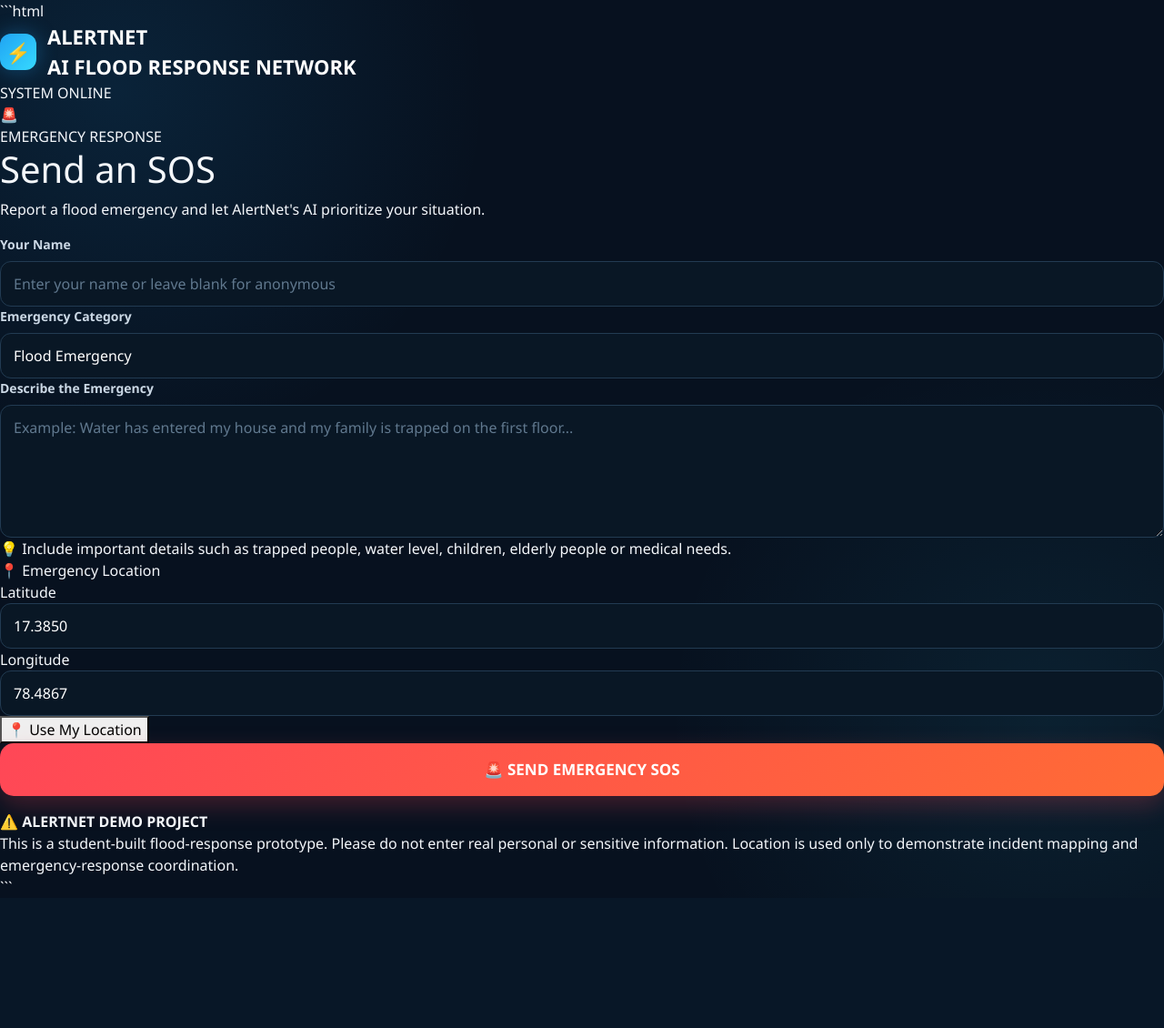
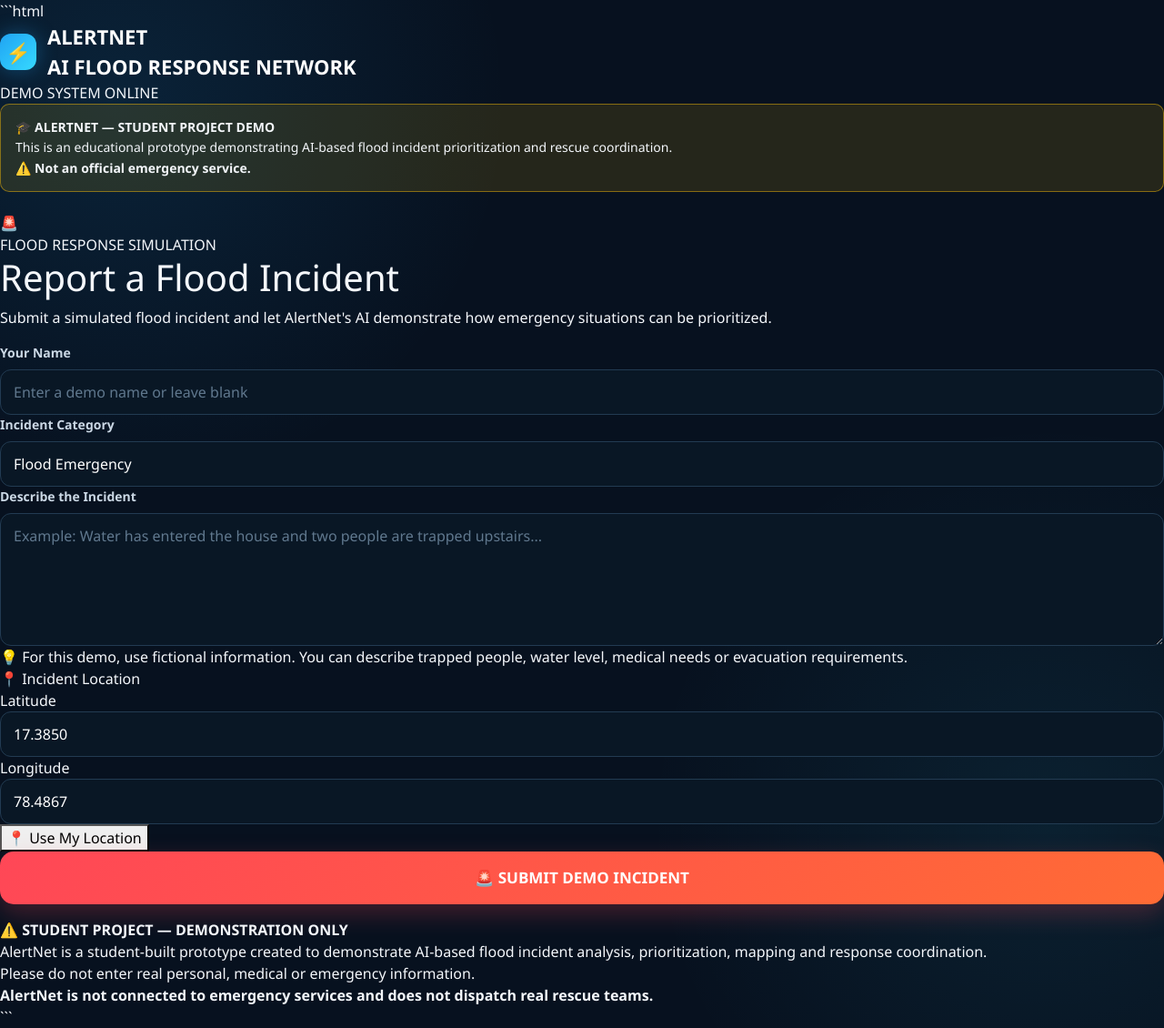
Before and after one commit to gpedarapati-dotcom/AlertNet, a Flask app: page /citizen in a window 1280 px wide. Shown: the whole page at 91% size. Before the commit the page ends 972 px from the top, so only its background shows below. Run offline with Flask 3, Linux system fonts and the light colour scheme; parts of the project's set-up code (start-up, migrations or seed data) failed here and were passed over.

Commit message:
Clarify AlertNet student demo

```diff
--- a/templates/citizen.html
+++ b/templates/citizen.html
@@ -4,53 +4,141 @@
 <head>
     <meta charset="UTF-8">
     <meta name="viewport" content="width=device-width, initial-scale=1.0">
-    <title>AlertNet | Emergency SOS</title>
 
-    <link href="https://cdn.jsdelivr.net/npm/bootstrap@5.3.3/dist/css/bootstrap.min.css" rel="stylesheet">
+    <title>AlertNet | Student Flood Response Demo</title>
 
-    <link rel="stylesheet" href="{{ url_for('static', filename='css/style.css') }}">
+    <link
+        href="https://cdn.jsdelivr.net/npm/bootstrap@5.3.3/dist/css/bootstrap.min.css"
+        rel="stylesheet"
+    >
+
+    <link
+        rel="stylesheet"
+        href="{{ url_for('static', filename='css/style.css') }}"
+    >
 </head>
+
 
 <body class="alertnet-body">
 
+
+    <!-- ==============================
+         TOP NAVIGATION
+    =============================== -->
+
     <nav class="topbar">
+
         <div class="brand">
+
             <span class="brand-icon">⚡</span>
 
             <div>
-                <div class="brand-name">ALERTNET</div>
-                <div class="brand-subtitle">AI FLOOD RESPONSE NETWORK</div>
-            </div>
+
+                <div class="brand-name">
+                    ALERTNET
                 </div>
 
+                <div class="brand-subtitle">
+                    AI FLOOD RESPONSE NETWORK
+                </div>
+
+            </div>
+
+        </div>
+
+
         <div class="live-status">
+
             <span class="live-dot"></span>
-            SYSTEM ONLINE
+
+            DEMO SYSTEM ONLINE
+
         </div>
+
     </nav>
+
 
 
     <main class="citizen-container">
 
+
         <section class="sos-card">
+
+
+            <!-- ==============================
+                 DEMO BANNER
+            =============================== -->
+
+            <div
+                style="
+                    background: rgba(255, 193, 7, 0.12);
+                    border: 1px solid rgba(255, 193, 7, 0.45);
+                    border-radius: 10px;
+                    padding: 14px 16px;
+                    margin-bottom: 22px;
+                    font-size: 14px;
+                    line-height: 1.6;
+                "
+            >
+
+                <strong>
+                    🎓 ALERTNET — STUDENT PROJECT DEMO
+                </strong>
+
+                <br>
+
+                This is an educational prototype demonstrating
+                AI-based flood incident prioritization and
+                rescue coordination.
+
+                <br>
+
+                <strong>
+                    ⚠️ Not an official emergency service.
+                </strong>
+
+            </div>
+
+
+
+            <!-- ==============================
+                 HEADER
+            =============================== -->
 
             <div class="sos-header">
 
-                <div class="emergency-icon">🚨</div>
+                <div class="emergency-icon">
+                    🚨
+                </div>
+
 
                 <div>
-                    <div class="section-label">EMERGENCY RESPONSE</div>
 
-                    <h1>Send an SOS</h1>
+                    <div class="section-label">
+                        FLOOD RESPONSE SIMULATION
+                    </div>
+
+
+                    <h1>
+                        Report a Flood Incident
+                    </h1>
+
 
                     <p>
-                        Report a flood emergency and let AlertNet's AI
-                        prioritize your situation.
+                        Submit a simulated flood incident and
+                        let AlertNet's AI demonstrate how
+                        emergency situations can be prioritized.
                     </p>
+
                 </div>
 
             </div>
 
+
+
+            <!-- ==============================
+                 SOS FORM
+            =============================== -->
 
             <form id="sosForm">
 
@@ -63,24 +151,26 @@
                         Your Name
                     </label>
 
+
                     <input
                         type="text"
                         id="name"
                         class="form-control alert-input"
-                        placeholder="Enter your name or leave blank for anonymous"
+                        placeholder="Enter a demo name or leave blank"
                     >
 
                 </div>
 
 
 
-                <!-- EMERGENCY CATEGORY -->
+                <!-- CATEGORY -->
 
                 <div class="form-section">
 
                     <label class="form-label">
-                        Emergency Category
+                        Incident Category
                     </label>
+
 
                     <select
                         id="category"
@@ -114,21 +204,24 @@
                 <div class="form-section">
 
                     <label class="form-label">
-                        Describe the Emergency
+                        Describe the Incident
                     </label>
+
 
                     <textarea
                         id="description"
                         class="form-control alert-input"
                         rows="5"
-                        placeholder="Example: Water has entered my house and my family is trapped on the first floor..."
+                        placeholder="Example: Water has entered the house and two people are trapped upstairs..."
                         required
                     ></textarea>
 
+
                     <div class="input-hint">
 
-                        💡 Include important details such as trapped people,
-                        water level, children, elderly people or medical needs.
+                        💡 For this demo, use fictional information.
+                        You can describe trapped people, water level,
+                        medical needs or evacuation requirements.
 
                     </div>
 
@@ -140,18 +233,21 @@
 
                 <div class="location-panel">
 
+
                     <div class="location-title">
-                        📍 Emergency Location
+                        📍 Incident Location
                     </div>
 
 
                     <div class="location-grid">
+
 
                         <div>
 
                             <label>
                                 Latitude
                             </label>
+
 
                             <input
                                 type="number"
@@ -165,11 +261,13 @@
                         </div>
 
 
+
                         <div>
 
                             <label>
                                 Longitude
                             </label>
+
 
                             <input
                                 type="number"
@@ -185,6 +283,7 @@
                     </div>
 
 
+
                     <button
                         type="button"
                         class="location-btn"
@@ -193,28 +292,34 @@
                         📍 Use My Location
                     </button>
 
+
                 </div>
 
 
 
-                <!-- SOS BUTTON -->
+                <!-- SUBMIT -->
 
                 <button
                     type="submit"
                     class="sos-button"
                 >
 
-                    <span>🚨</span>
+                    <span>
+                        🚨
+                    </span>
 
-                    SEND EMERGENCY SOS
+                    SUBMIT DEMO INCIDENT
 
                 </button>
+
 
             </form>
 
 
 
-            <!-- RESULT -->
+            <!-- ==============================
+                 RESULT
+            =============================== -->
 
             <div
                 id="result"
@@ -223,20 +328,44 @@
 
 
 
-            <!-- DEMO SAFETY NOTICE -->
+            <!-- ==============================
+                 SAFETY NOTICE
+            =============================== -->
 
             <div class="safety-note">
 
-                <strong>⚠️ ALERTNET DEMO PROJECT</strong>
+
+                <strong>
+                    ⚠️ STUDENT PROJECT — DEMONSTRATION ONLY
+                </strong>
+
 
                 <br>
 
-                This is a student-built flood-response prototype.
-                Please do not enter real personal or sensitive information.
-                Location is used only to demonstrate incident mapping and
-                emergency-response coordination.
+
+                AlertNet is a student-built prototype created
+                to demonstrate AI-based flood incident analysis,
+                prioritization, mapping and response coordination.
+
+
+                <br>
+
+
+                Please do not enter real personal, medical or
+                emergency information.
+
+
+                <br>
+
+
+                <strong>
+                    AlertNet is not connected to emergency
+                    services and does not dispatch real rescue teams.
+                </strong>
+
 
             </div>
+
 
         </section>
 
@@ -247,40 +376,51 @@
     <script>
 
 
-        // ==============================
+        // =========================================
         // GET USER LOCATION
-        // ==============================
+        // =========================================
 
         function getLocation() {
 
+
             if (!navigator.geolocation) {
+
 
                 alert(
                     "Location services are not supported by this browser."
                 );
 
+
                 return;
+
             }
+
 
 
             navigator.geolocation.getCurrentPosition(
 
+
                 function(position) {
+
 
                     document.getElementById("latitude").value =
                         position.coords.latitude;
 
+
                     document.getElementById("longitude").value =
                         position.coords.longitude;
+
 
                 },
 
 
                 function() {
 
+
                     alert(
-                        "Unable to get your location. You can enter it manually."
+                        "Unable to get your location. You can enter a demo location manually."
                     );
+
 
                 }
 
@@ -290,15 +430,19 @@
 
 
 
-        // ==============================
-        // SUBMIT SOS
-        // ==============================
+        // =========================================
+        // SUBMIT DEMO INCIDENT
+        // =========================================
 
         document
             .getElementById("sosForm")
-            .addEventListener("submit", async function(event) {
+            .addEventListener(
+                "submit",
+                async function(event) {
+
 
                     event.preventDefault();
+
 
 
                     const description =
@@ -308,11 +452,14 @@
                             .trim();
 
 
+
                     if (!description) {
 
+
                         alert(
-                        "Please describe the emergency."
+                            "Please describe the demo incident."
                         );
+
 
                         return;
 
@@ -322,16 +469,19 @@
 
                     const data = {
 
+
                         name:
                             document
                                 .getElementById("name")
                                 .value
                                 .trim()
-                        || "Anonymous",
+                            || "Demo User",
+
 
 
                         description:
                             description,
+
 
 
                         category:
@@ -340,12 +490,14 @@
                                 .value,
 
 
+
                         latitude:
                             parseFloat(
                                 document
                                     .getElementById("latitude")
                                     .value
                             ),
+
 
 
                         longitude:
@@ -363,10 +515,12 @@
                         document.querySelector(".sos-button");
 
 
+
                     button.disabled = true;
 
+
                     button.innerHTML =
-                    "⏳ SUBMITTING SOS...";
+                        "⏳ PROCESSING DEMO INCIDENT...";
 
 
 
@@ -412,9 +566,13 @@
                                 .getElementById("result")
                                 .innerHTML = `
 
+
                                     <div class="success-title">
-                                    ✓ SOS RECEIVED
+
+                                        ✓ DEMO INCIDENT RECEIVED
+
                                     </div>
+
 
 
                                     <div class="tracking-box">
@@ -428,6 +586,7 @@
                                     </div>
 
 
+
                                     <div>
 
                                         AI Severity:
@@ -437,6 +596,7 @@
                                         </strong>
 
                                     </div>
+
 
 
                                     <div>
@@ -450,12 +610,14 @@
                                     </div>
 
 
+
                                     <a
                                         href="/tracking?id=${result.tracking_id}"
                                         class="track-button"
                                     >
-                                    TRACK EMERGENCY
+                                        VIEW DEMO TRACKING
                                     </a>
+
 
                                 `;
 
@@ -470,9 +632,10 @@
 
                         else {
 
+
                             alert(
                                 result.error ||
-                            "Unable to submit SOS."
+                                "Unable to submit demo incident."
                             );
 
                         }
@@ -488,7 +651,7 @@
 
 
                         alert(
-                        "Unable to connect to AlertNet. Please check that the server is running."
+                            "Unable to connect to the AlertNet demo server."
                         );
 
                     }
@@ -497,12 +660,16 @@
 
                     button.disabled = false;
 
+
                     button.innerHTML =
-                    "🚨 SEND EMERGENCY SOS";
+                        "🚨 SUBMIT DEMO INCIDENT";
 
-            });
+
+                }
+            );
 
     </script>
+
 
 </body>
 </html>
```
Lines whose indentation alone changed are shown as unchanged.
